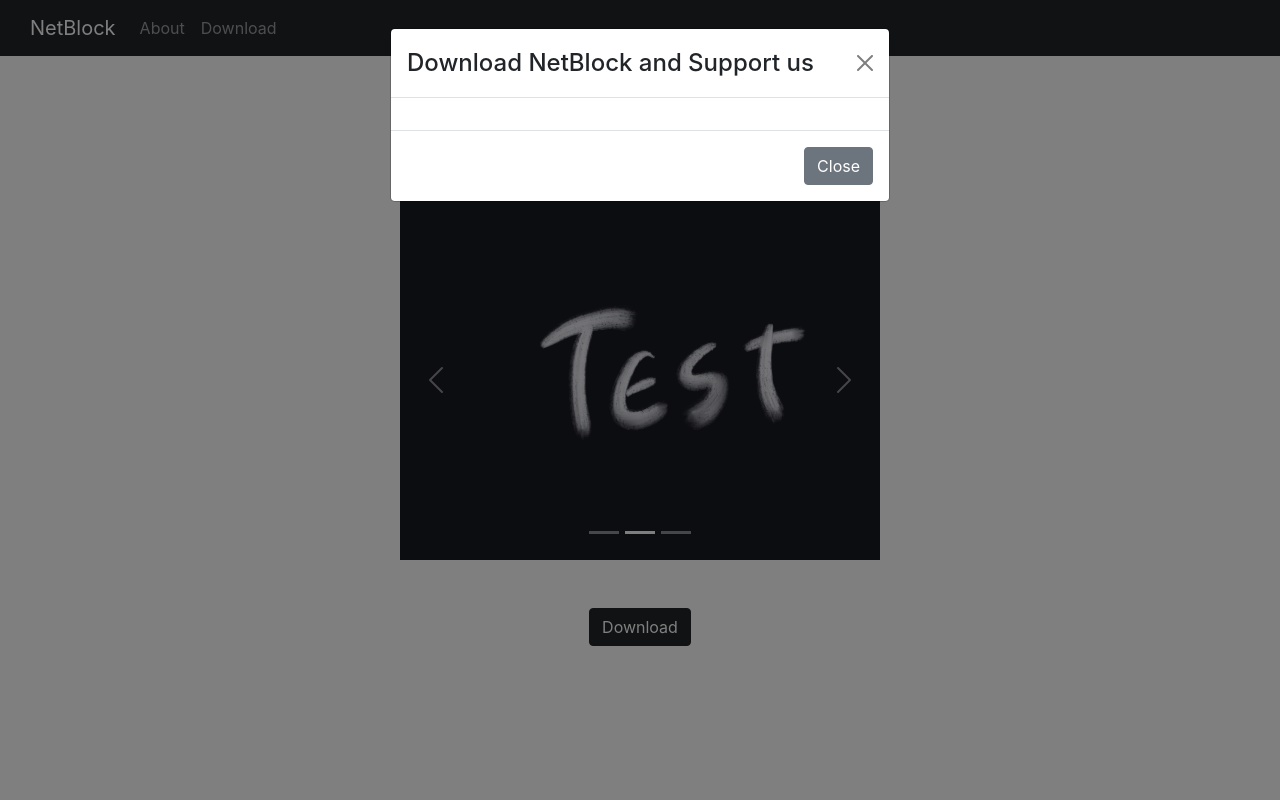
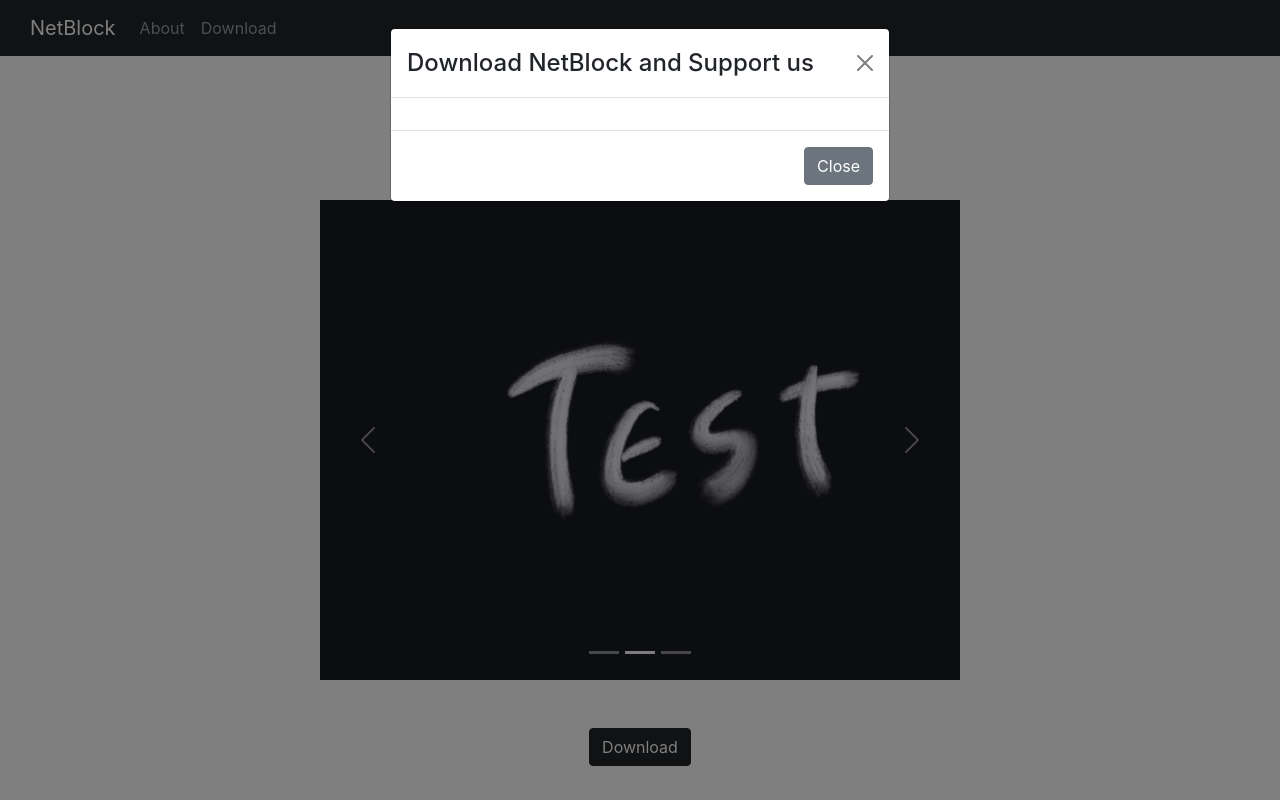
Before and after one commit to wifievent/w, a React (Create React App) app in the folder web/netblock/: page / in a window 1280 px wide. Built offline with nearby package versions, Linux system fonts and the light colour scheme.

Commit message:
➕ refactor: modified size of Carousel

```diff
--- a/web/netblock/src/components/Contents.js
+++ b/web/netblock/src/components/Contents.js
@@ -6,7 +6,7 @@ import card3 from "../img/03.png";
 
 const Contents = () => {
   return (
-    <Carousel style={{ width: "60vh" }}>
+    <Carousel style={{ width: "80vh" }}>
       <Carousel.Item>
         <img className="d-block w-100" src={card1} alt="First slide" />
         <Carousel.Caption></Carousel.Caption>
```
